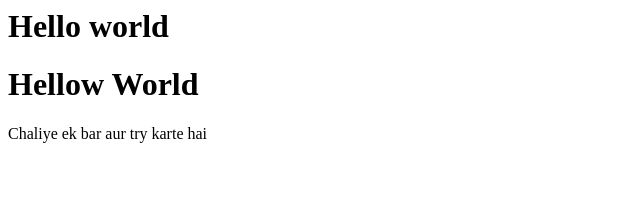
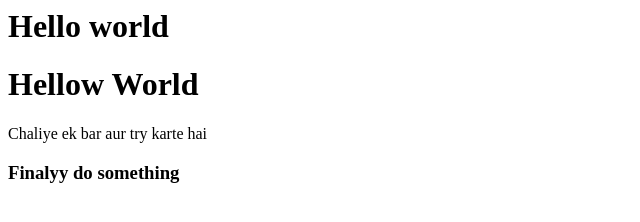
Before and after one commit to imneeteeshyadav98/HelloWorld, a plain HTML site: page index.html in a window 1280 px wide. Shown: the whole page, without its empty margins (0-640 px from the left). Drawn offline with Linux system fonts and the light colour scheme.

Commit message:
thirrd commit

```diff
--- a/index.html
+++ b/index.html
@@ -1,3 +1,4 @@
 <h1>Hello world</h1>
 <h1>Hellow World</h1>
 <p>Chaliye ek bar aur try karte hai</p>
+<h3>Finalyy do something</h3>
```
